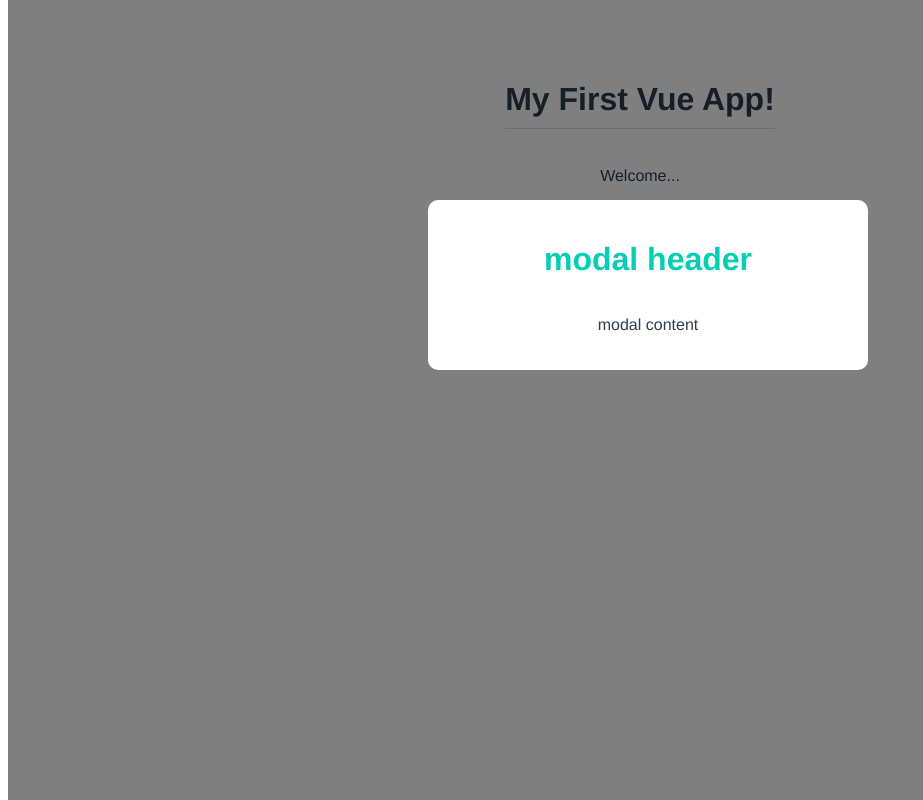
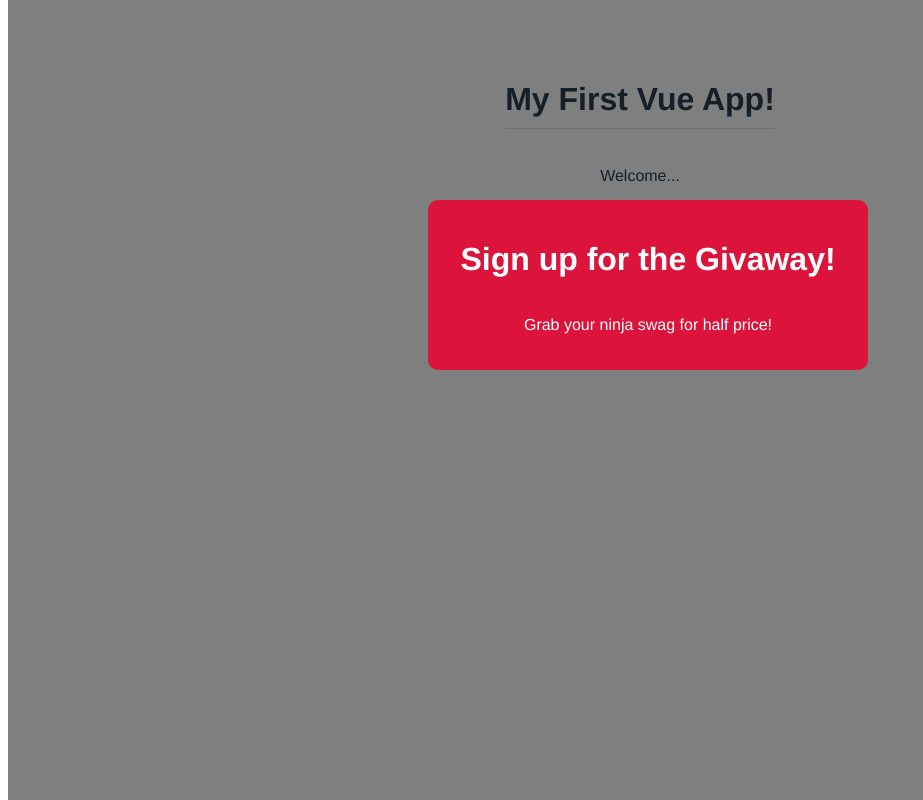
Before and after one commit to devmpartt/vue-modal-test-app, a Vue app: page / in a window 1280 px wide. Shown: the whole page, without its empty margins (0-923 px from the left). Built offline with nearby package versions, Linux system fonts and the light colour scheme; the HTML template or start-up script is replaced by a standard one.

Commit message:
data with props

```diff
--- a/src/App.vue
+++ b/src/App.vue
@@ -1,7 +1,8 @@
 <template>
   <h1>{{ title }}</h1>
   <p>Welcome...</p>
-  <Modal />
+  <!-- <Modal heading="Sign up for the Givaway!" text="Grab your ninja swag for half price!" /> -->
+  <Modal :heading="heading" :text="text" theme="sale" />
 </template>
 
 <script>
@@ -12,7 +13,9 @@ export default {
   components: { Modal },
   data() {
     return {
-      title: 'My First Vue App!'
+      title: 'My First Vue App!',
+      heading: 'Sign up for the Givaway!',
+      text: 'Grab your ninja swag for half price!'
     }
   }
 }
--- a/src/components/Modal.vue
+++ b/src/components/Modal.vue
@@ -1,11 +1,17 @@
 <template>
   <div class="backdrop">
-    <div class="modal">
-      <h1>modal header</h1>
-      <p>modal content</p>
+    <div class="modal" :class="{ sale: theme === 'sale' }">
+      <h1>{{ heading }}</h1>
+      <p>{{ text }}</p>
     </div>
   </div>
 </template>
+
+<script>
+export default {
+  props: ['heading', 'text', 'theme']
+}
+</script>
 
 <style>
   .modal {
@@ -30,4 +36,13 @@
   .modal p {
     font-style: normal;
   }
+
+  /* sale styles */
+  .modal.sale {
+    background: crimson;
+    color: white;
+  }
+  .modal.sale h1 {
+    color: white;
+  }
 </style>
```
